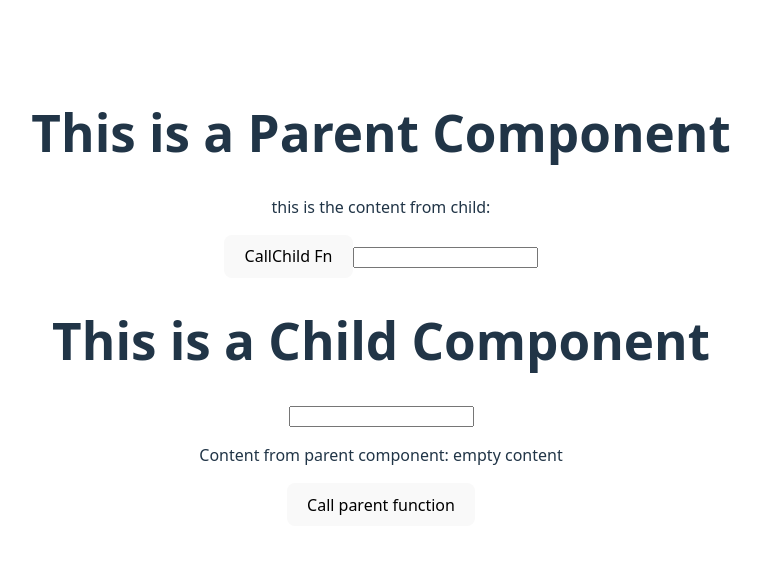
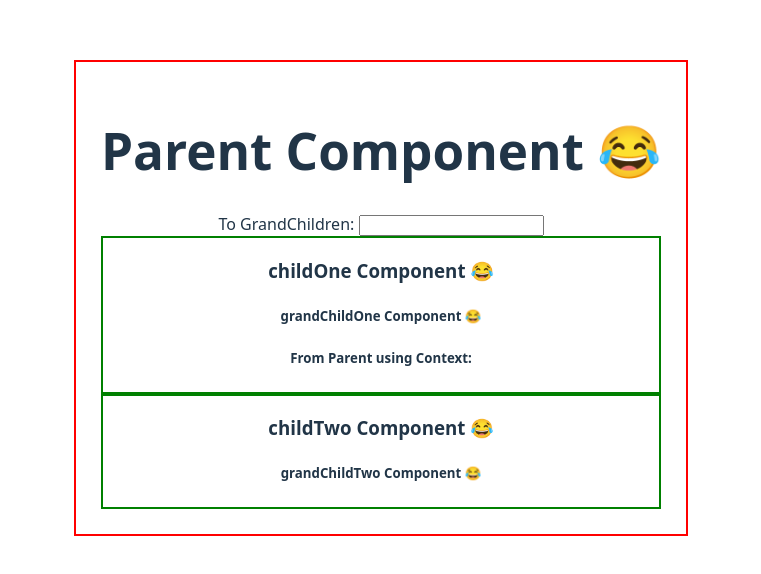
Before and after one commit to ANANTH4004/ReactApp, a React (Vite) app: page / in a window 1280 px wide. Shown: the part 102-676 px from the top of the page, without its empty margins (259-1020 px from the left). Built offline with nearby package versions, Linux system fonts and the light colour scheme.

Commit message:
use Context Hook

```diff
--- a/src/App.jsx
+++ b/src/App.jsx
@@ -5,12 +5,15 @@ import EventsExample from './components/EventsExample'
 import HooksExample from './components/HooksExample'
 import StudentLists from './components/StudentLists'
 import UseEffectHook from './components/useEffectHook'
-import Parent from './components/parent-child/Parent'
+import Parent from './components/UseContext/parent'
+import { Provider } from './components/UseContext/MyContext'
 
 function App() {
   return (
     <>
+     <Provider>
       <Parent />
+     </Provider>
     </>
   )
 }
--- /dev/null
+++ b/src/components/UseContext/MyContext.jsx
@@ -0,0 +1,25 @@
+import { createContext, useState } from "react";
+
+const MyContext = createContext()
+
+// const Provider = (props) => {
+//     return
+//     (
+//     <MyContext.Provider>
+//         {props.children}
+//     </MyContext.Provider>
+//     )
+// }
+
+function Provider(props){
+    const [context, setContext] = useState()
+    return (
+        <MyContext.Provider value={[context, setContext]}>
+            {props.children}
+        </MyContext.Provider>
+    )
+}
+
+
+export {Provider}
+export default MyContext
--- /dev/null
+++ b/src/components/UseContext/childOne.jsx
@@ -0,0 +1,11 @@
+import GrandChildOne from "./grandChildOne"
+const ChildOne = () => {
+    return (
+        <>
+            <h3>childOne Component 😂</h3>
+            <GrandChildOne />
+        </>
+    )
+}
+
+export default ChildOne
--- /dev/null
+++ b/src/components/UseContext/childTwo.jsx
@@ -0,0 +1,11 @@
+import CrandChildTwo from "./grandChildTwo"
+const ChildTwo = () => {
+    return (
+        <>
+            <h3>childTwo Component 😂</h3>
+            <CrandChildTwo />
+        </>
+    )
+}
+
+export default ChildTwo
--- /dev/null
+++ b/src/components/UseContext/grandChildOne.jsx
@@ -0,0 +1,14 @@
+import { useContext } from "react"
+import MyContext from "./MyContext"
+
+const GrandChildOne = () => {
+    const [context, setContext] = useContext(MyContext)
+    return (
+        <>
+            <h5>grandChildOne Component 😂</h5>
+            <h5>From Parent using Context: {context}</h5>
+        </>
+    )
+}
+
+export default GrandChildOne
--- /dev/null
+++ b/src/components/UseContext/grandChildTwo.jsx
@@ -0,0 +1,10 @@
+
+const GrandChildTwo = () => {
+    return (
+        <>
+            <h5>grandChildTwo Component 😂</h5>
+        </>
+    )
+}
+
+export default GrandChildTwo
--- /dev/null
+++ b/src/components/UseContext/parent.jsx
@@ -0,0 +1,26 @@
+import { useContext } from 'react'
+import ChildOne from './childOne'
+import ChildTwo from './childTwo'
+import MyContext from './MyContext'
+const Parent = () => {
+    const [context, setContext] = useContext(MyContext)
+    return (
+        <>
+            <div style={{minHeight: "200px", border: '2px solid red', padding: "25px"}}>
+            <h1>Parent Component 😂</h1>
+            <div>
+                <label htmlFor='pass'>To GrandChildren: </label>
+                <input type="text" name='pass' id='pass' onChange={(e) => setContext(e.target.value)} />
+            </div>
+            <div style={{minHeight: "100px", border: '2px solid green'}}>
+            <ChildOne />
+            </div>
+            <div style={{minHeight: "100px", border: '2px solid green'}}>
+            <ChildTwo />
+            </div>
+            </div>
+        </>
+    )
+}
+
+export default Parent
```
